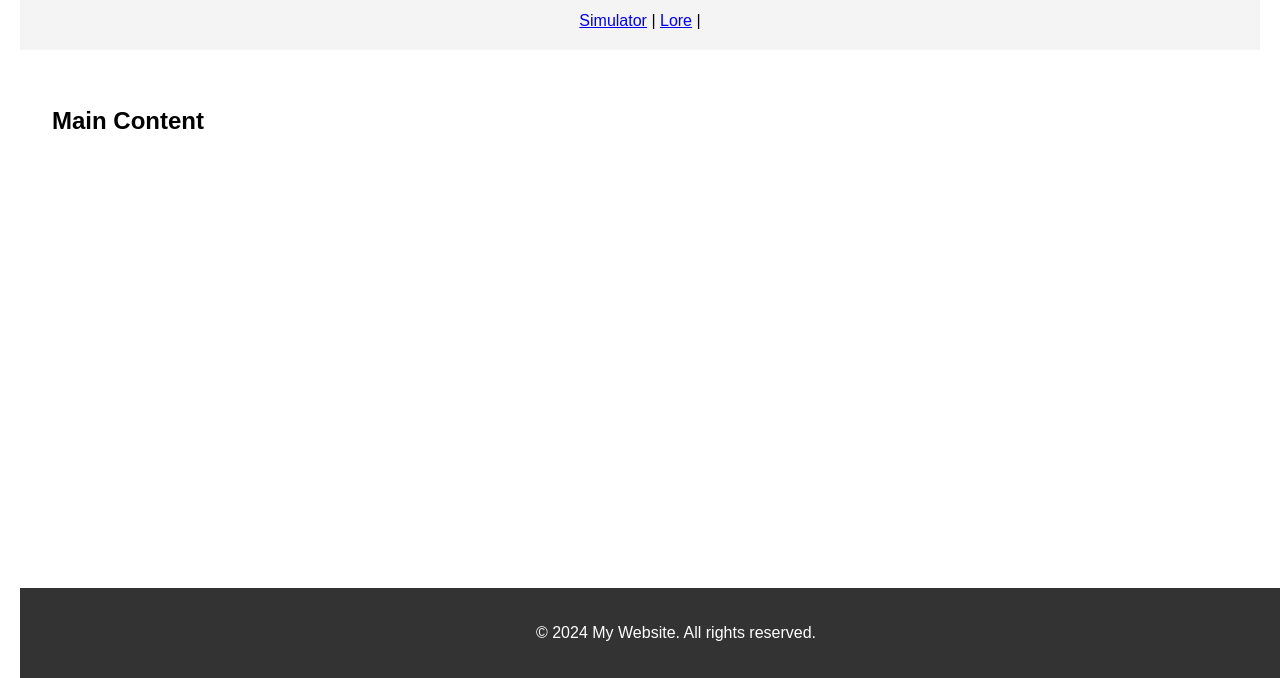
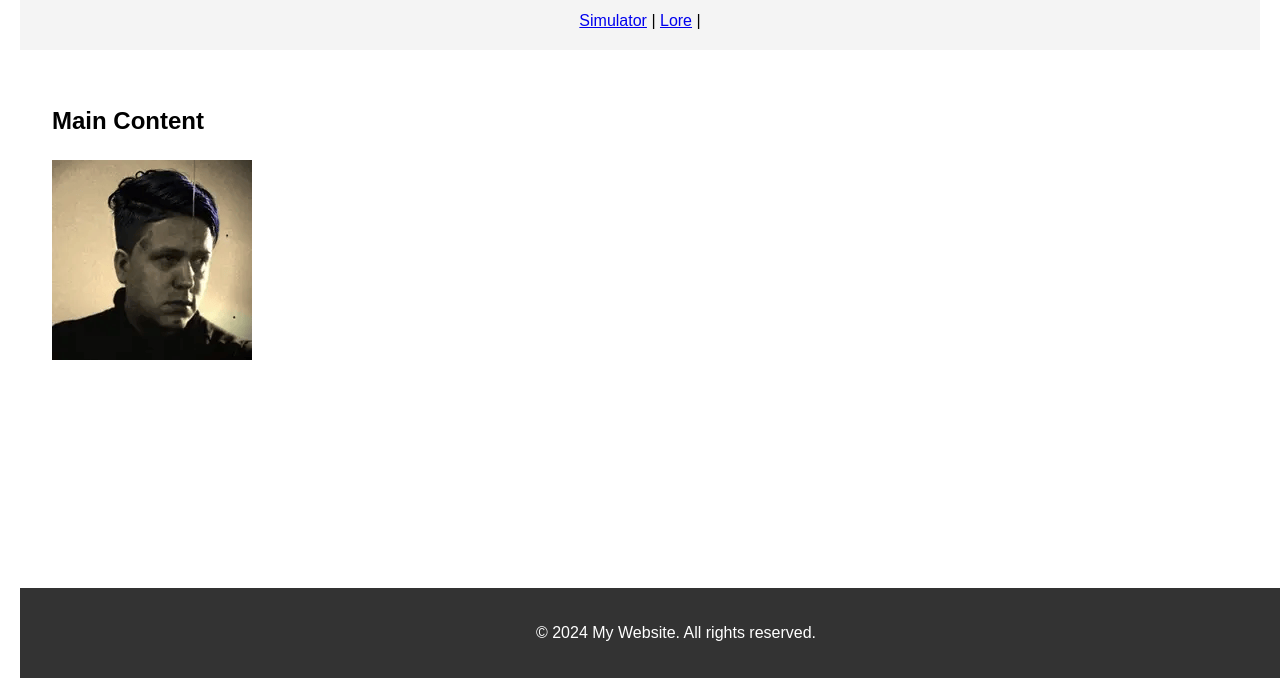
Before and after one commit to Wimpire/Orken3000, a plain HTML site: page index.html in a window 1280 px wide. Shown: the part 122-800 px from the top of the page. Drawn offline with Linux system fonts and the light colour scheme.

Commit message:
Update index.html

```diff
--- a/index.html
+++ b/index.html
@@ -41,6 +41,7 @@
 
     <main>
         <h2>Main Content</h2>
+        <img src="GeriSweep.png" alt="image description">
     </main>
 
     <footer>
```
